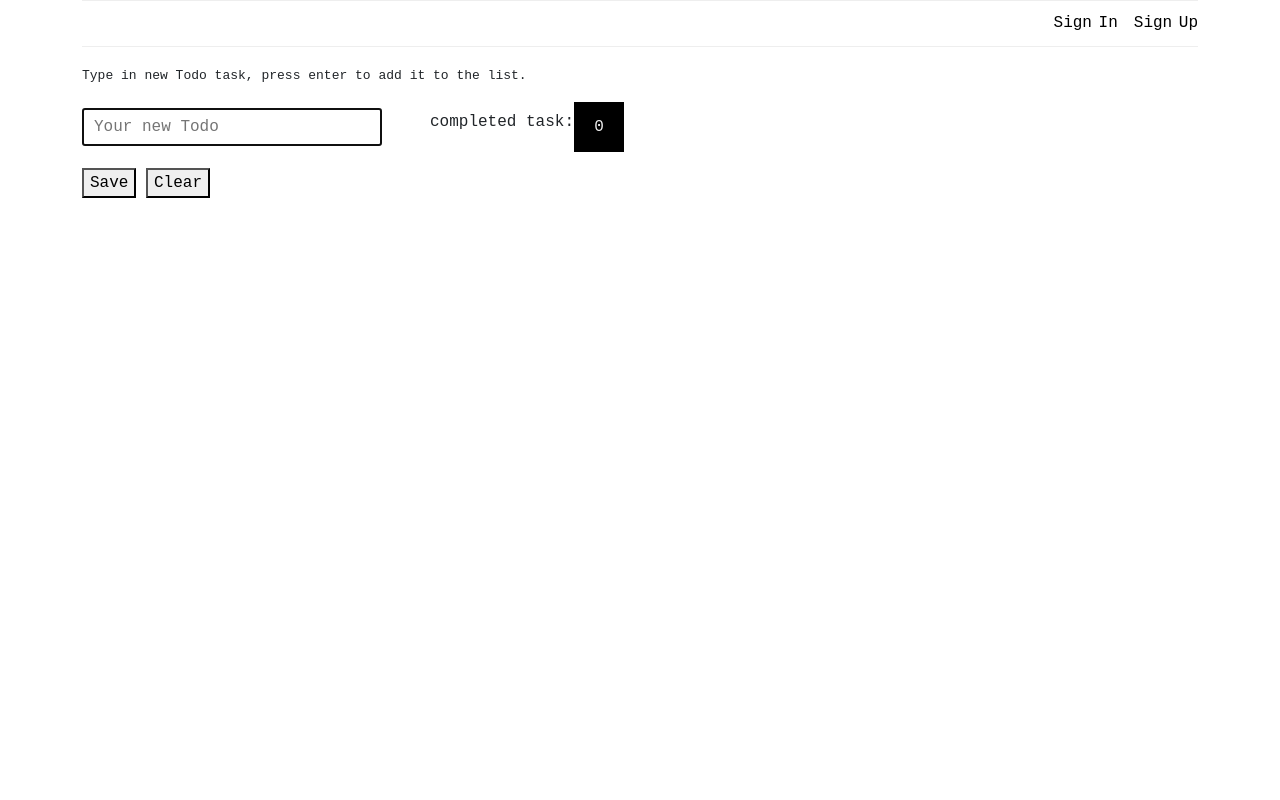
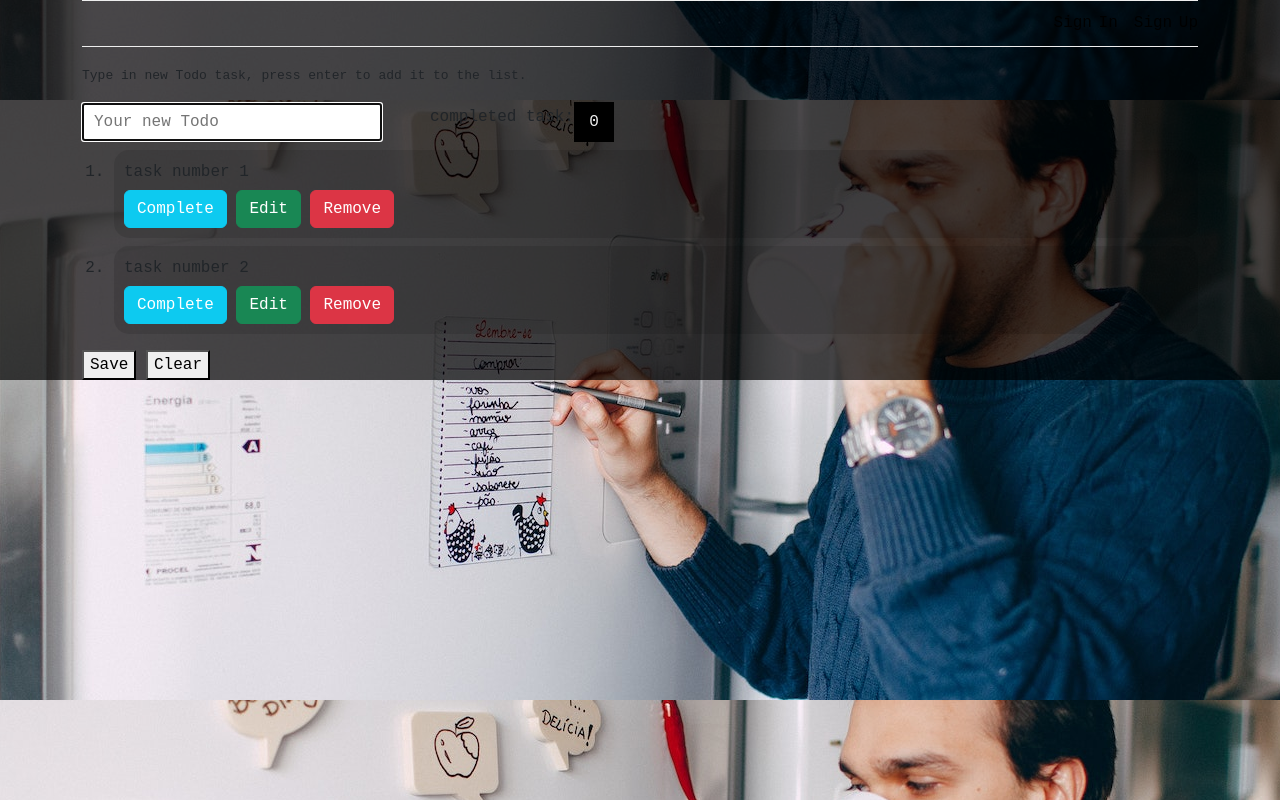
Before and after one commit to Ahmed-Ragap/Todo-List-Json-API, a plain HTML site: page index.html in a window 1280 px wide. Drawn offline with nearby package versions, Linux system fonts and the light colour scheme; no server answers.

Commit message:
todo branch test

```diff
--- a/css/style.scss
+++ b/css/style.scss
@@ -4,13 +4,28 @@ body {
   font-size: 16px;
   font-family: monospace;
   box-sizing: border-box;
+  background-image: url('../img/body_bg1.jpg');
+  background-attachment: fixed;
+  background-position: center;
+  position: relative;
+
 }
 $main_co:#000;
 $second_co:#eee;
 $main_fs:16px;
 
 // header
+.overlay{
+position: absolute;
+top: 0;
+left:0;
+width: 100%;
+height: 100%;
+background: rgba($main_co, .7);
+z-index: -1;
+}
 header{
+
   nav{
     font-size: $main_fs - 2px;
     padding: 10px 0;
@@ -88,6 +103,8 @@ button {
 
 // start todo section element style
 section.todo{
+  z-index: 100;
+  position: relative;
   .parent{
 display: flex;
 flex-direction: column;
@@ -117,8 +134,8 @@ justify-content: flex-start;
     display: grid;
     place-items: center;
     font-size: $main_fs ;
-     width: 50px;
-     height: 50px;
+    width: 40px;
+    height: 40px;
 
   }
   .content{
--- a/index.html
+++ b/index.html
@@ -12,7 +12,7 @@
     <title>todo task</title>
 </head>
 <body>
-
+<div class="overlay"></div>
 
 <header>
     <div class="container ">
@@ -98,7 +98,22 @@
 
 
       <div class="content">
-        <ol class='' data-js='todo-list' type="1"></ol>
+        <ol class='' data-js='todo-list' type="1">
+          <li class='todo-list--item mt-2 '>
+            <h6>task number 1</h6>
+            <button class='button btn btn-info text-white' data-js='complete'>Complete</button>
+            <button class='button btn btn-success ' data-js='edit'>Edit</button>
+            <button class='button btn btn-danger 'data-js='remove'
+            >Remove</button>
+          </li>
+          <li class='todo-list--item mt-2 '>
+            <h6>task number 2</h6>
+            <button class='button btn btn-info text-white' data-js='complete'>Complete</button>
+            <button class='button btn btn-success ' data-js='edit'>Edit</button>
+            <button class='button btn btn-danger 'data-js='remove'
+            >Remove</button>
+          </li>
+        </ol>
       </div>
 
       <div id='buttons'>
```
Also changed, not shown: css/style.css, img/body_bg1.jpg (added), img/body_bg2.jpg (added), img/body_bg3.jpg (added).
